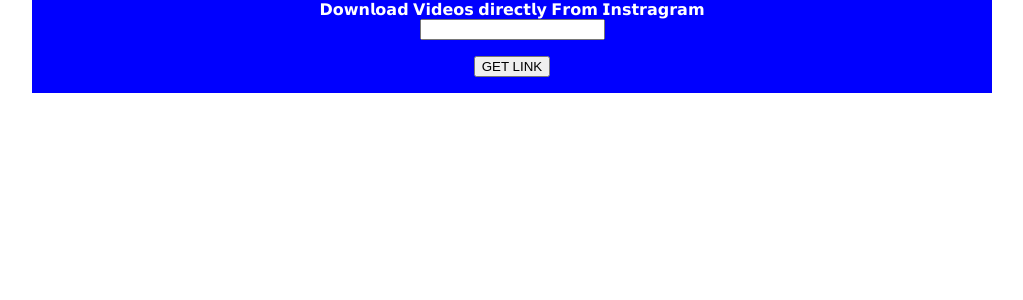
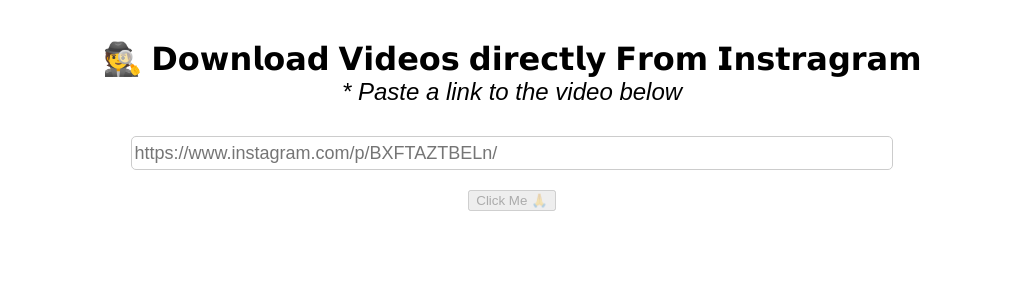
Before and after one commit to seyi-adeleke/ig-client, a React (Create React App) app: page / in a window 1280 px wide. Shown: the top 300 px of the page, without its empty margins (128-1151 px from the left). Built offline with nearby package versions, Linux system fonts and the light colour scheme.

Commit message:
added styled input box

```diff
--- a/src/components/Main.js
+++ b/src/components/Main.js
@@ -1,10 +1,20 @@
-import React, {useState} from 'react';
+import React, { useState } from 'react';
 import {
     Box,
     Flex,
     Text
   } from 'rebass'
+import styled from 'styled-components'
+import { fetchRandomEmoji } from '../utils';
 
+  const Input = styled.input`
+    width: 80%;
+    border: 1px solid #ccc;
+    height: 30px;
+    font-size: large;
+    margin-top: 30px;
+    border-radius: 5px;
+  `;
 
 const Main = () => {
     const [value, setValue] = useState('');
@@ -15,12 +25,24 @@
 
     return (
         <Flex flexDirection="center" justifyContent='center'>
-            <Box width={3/4} px={2} color='white' bg='blue'>
-                <Text>{'𝗗𝗼𝘄𝗻𝗹𝗼𝗮𝗱 𝗩𝗶𝗱𝗲𝗼𝘀 𝗱𝗶𝗿𝗲𝗰𝘁𝗹𝘆 𝗙𝗿𝗼𝗺 𝗜𝗻𝘀𝘁𝗿𝗮𝗴𝗿𝗮𝗺'}</Text>
-                <input onChange={handleInputChange} value={value} />
-                <p className="App-intro">
-                    <button>GET LINK</button>
-                </p>
+            <Box width={3/4} my={40} px={2} color='black'>
+                <Text
+                    fontSize={[ 3, 4, 5 ]}
+                    fontWeight='bold'
+                > 🕵️ 𝗗𝗼𝘄𝗻𝗹𝗼𝗮𝗱 𝗩𝗶𝗱𝗲𝗼𝘀 𝗱𝗶𝗿𝗲𝗰𝘁𝗹𝘆 𝗙𝗿𝗼𝗺 𝗜𝗻𝘀𝘁𝗿𝗮𝗴𝗿𝗮𝗺
+                </Text>
+                <Text
+                    fontSize={[ 2, 3, 4 ]}
+                    fontWeight='light'
+                >
+                <em>* Paste a link to the video below</em>
+                </Text>
+                <Input
+                placeholder="https://www.instagram.com/p/BXFTAZTBELn/"
+                type="url" onChange={handleInputChange} value={value} />
+                <Box my={20}>
+                    <button disabled>{`Click Me ${fetchRandomEmoji()}`}</button>
+                </Box>
             </Box>
         </Flex>
     )
--- /dev/null
+++ b/src/utils.js
@@ -0,0 +1,5 @@
+export const fetchRandomEmoji = () => {
+    const emojis = ['🌲', '🐻','🐱', '🐵', '❤️', '🤔', '🔥', '⛷️', '🎻', '🍍', '🍺', '🛌', '🙃', '🤪', '😶', '🖖', '👨', '👩', '🙏',];
+
+    return emojis[Math.floor(Math.random() * emojis.length)];
+}
```
